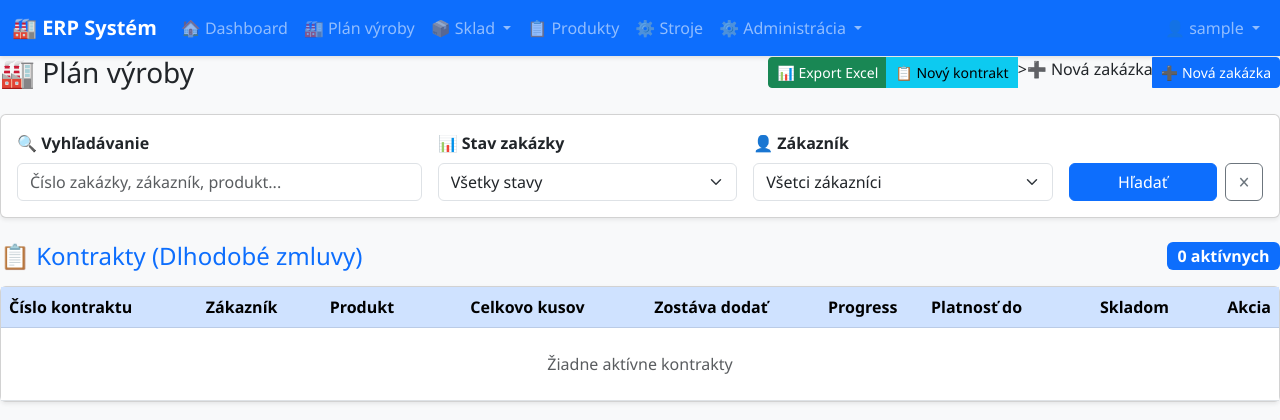
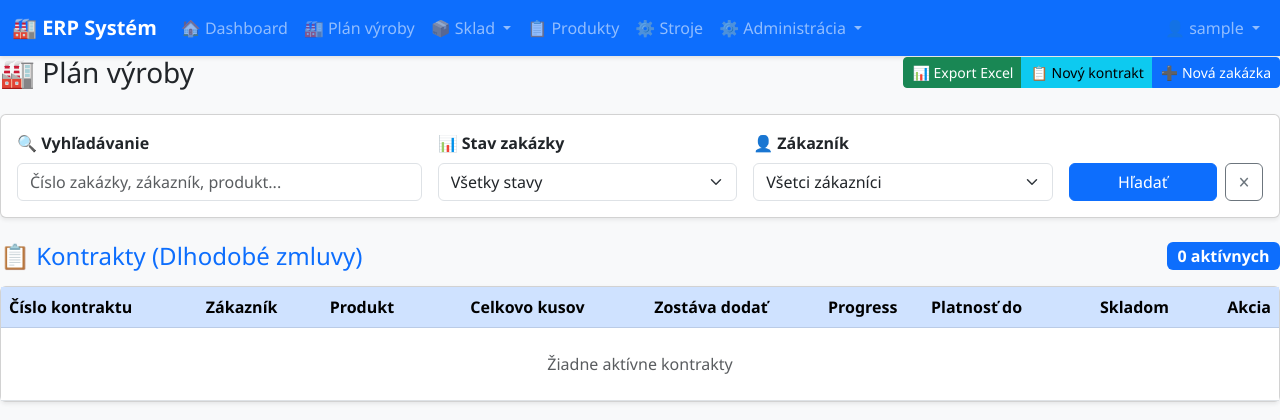
Before and after one commit to smarek830/erp_system, a Django app: page /plan/ in a window 1280 px wide. Shown: the top 420 px of the page. Run offline with Django 5.2, Linux system fonts and the light colour scheme; the visitor is signed in with stand-in values (Sample User, id 1); data that the repository does not hold is empty.

Commit message:
Fix button markup in plan.html for new contract and new order links

```diff
--- a/core/templates/core/plan.html
+++ b/core/templates/core/plan.html
@@ -7,7 +7,7 @@
         <a href="{% url 'export_plan_excel' %}" class="btn btn-success btn-sm">
             📊 Export Excel
         </a>
-            <a href="{% url 'novy_kontrakt' %}" class="btn btn-info btn-sm">📋 Nový kontrakt</a>>➕ Nová zakázka</a>
+            <a href="{% url 'novy_kontrakt' %}" class="btn btn-info btn-sm">📋 Nový kontrakt</a>
                     <a href="{% url 'nova_objednavka' %}" class="btn btn-primary btn-sm">➕ Nová zakázka</a>
     </div>
 </div>
```
